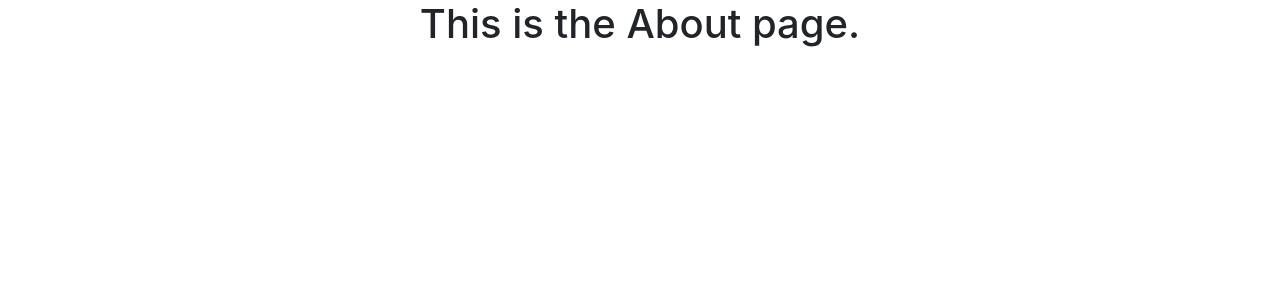
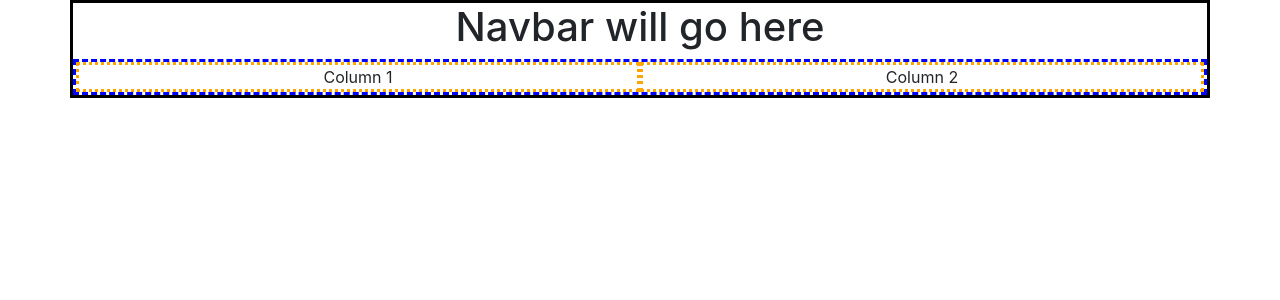
Before and after one commit to Guillermo-Martin/jscPortfolio, a React (Create React App) app: page /about in a window 1280 px wide. Shown: the top 300 px of the page. Built offline with nearby package versions, Linux system fonts and the light colour scheme.

Commit message:
Create layout for About page

```diff
--- a/src/pages/About.js
+++ b/src/pages/About.js
@@ -1,8 +1,20 @@
 import React from 'react';
+import Container from 'react-bootstrap/Container';
+import Row from 'react-bootstrap/Row';
+import Col from 'react-bootstrap/Col';
 
 function About() {
   return (
-    <h1>This is the About page.</h1>
+    <Container>
+      <div>
+        <h1>Navbar will go here</h1>
+      </div>
+
+      <Row>
+        <Col>Column 1</Col>
+        <Col>Column 2</Col>
+      </Row>
+    </Container>
   )
 }
 
--- a/src/pages/home/Home.css
+++ b/src/pages/home/Home.css
@@ -6,3 +6,7 @@
   border: 3px dashed blue;
   text-align: center;
 }
+
+.col {
+  border: 3px dotted orange;
+}
--- a/src/pages/home/Home.js
+++ b/src/pages/home/Home.js
@@ -22,6 +22,7 @@ function Home() {
           </Nav.Link>
         </Nav.Item>
 
+
         <Nav.Item>
           <Nav.Link>
             <Link to="/work">Work</Link>
```
